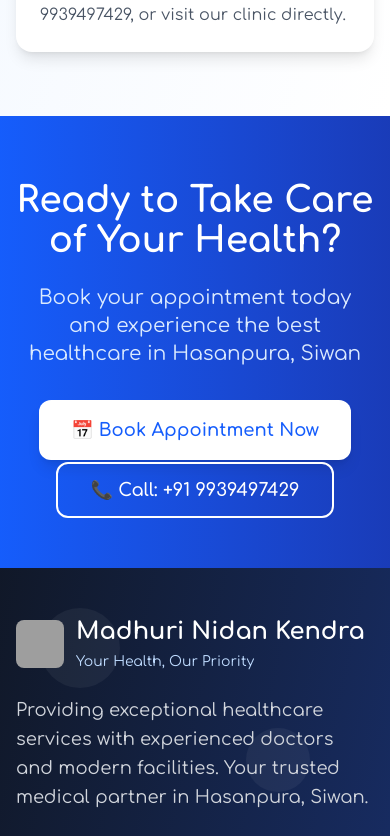
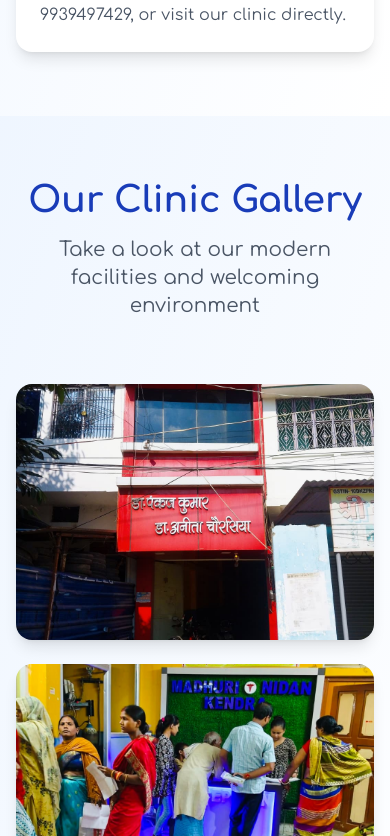
Before and after one commit to Pradyumna5777/madhuri-nidan-kendra, a React (Vite) app: page / in a window 390 px wide. Shown: the part 6668-7504 px from the top of the page. Built offline with nearby package versions, Linux system fonts and the light colour scheme; grey boxes are pictures that could not be loaded.

Commit message:
Update Home page content and design

```diff
--- a/src/pages/Home.jsx
+++ b/src/pages/Home.jsx
@@ -108,6 +108,7 @@
   const scrollRef = useRef(null);
   const [currentIndex, setCurrentIndex] = useState(0);
   const [autoPlay, setAutoPlay] = useState(true);
+  const [selectedImage, setSelectedImage] = useState(null); // Add this line
 
   // Auto-scroll testimonials
   useEffect(() => {
@@ -734,7 +735,108 @@
           </motion.div>
         </div>
       </section>
+      {/* Gallery Section */}
+      <section className="py-16 md:py-24 bg-gradient-to-br from-blue-50 to-white px-4 sm:px-6 lg:px-8">
+        <div className="max-w-7xl mx-auto">
+          <motion.div
+            initial={{ opacity: 0, y: 30 }}
+            whileInView={{ opacity: 1, y: 0 }}
+            viewport={{ once: true }}
+            transition={{ duration: 0.6 }}
+            className="text-center mb-16"
+          >
+            <h2 className="text-4xl md:text-5xl font-bold text-blue-800 mb-4">
+              Our Clinic Gallery
+            </h2>
+            <p className="text-xl text-gray-600 max-w-2xl mx-auto">
+              Take a look at our modern facilities and welcoming environment
+            </p>
+          </motion.div>
 
+          <motion.div
+            className="w-full"
+            initial="hidden"
+            whileInView="visible"
+            viewport={{ once: true, amount: 0.3 }}
+            transition={{ staggerChildren: 0.15 }}
+          >
+            <div className="grid grid-cols-1 md:grid-cols-3 gap-6">
+              {galleryImages.map((img, idx) => (
+                <motion.div
+                  key={idx}
+                  variants={fadeInUp}
+                  whileHover={{ scale: 1.05 }}
+                  className="overflow-hidden rounded-2xl shadow-lg hover:shadow-2xl transition-all duration-300 cursor-pointer"
+                  onClick={() => setSelectedImage(idx)}
+                >
+                  <img
+                    src={img}
+                    alt={`Madhuri Nidan Kendra Clinic ${idx + 1}`}
+                    className="w-full h-64 object-cover hover:scale-110 transition-transform duration-500"
+                  />
+                </motion.div>
+              ))}
+            </div>
+          </motion.div>
+        </div>
+      </section>
+
+      {/* Image Modal */}
+      <AnimatePresence>
+        {selectedImage !== null && (
+          <motion.div
+            initial={{ opacity: 0 }}
+            animate={{ opacity: 1 }}
+            exit={{ opacity: 0 }}
+            className="fixed inset-0 bg-black/90 backdrop-blur-sm z-50 flex items-center justify-center p-4"
+            onClick={() => setSelectedImage(null)}
+          >
+            <motion.div
+              initial={{ scale: 0.8, opacity: 0 }}
+              animate={{ scale: 1, opacity: 1 }}
+              exit={{ scale: 0.8, opacity: 0 }}
+              className="relative max-w-4xl max-h-full"
+              onClick={(e) => e.stopPropagation()}
+            >
+              {/* Close Button */}
+              <button
+                onClick={() => setSelectedImage(null)}
+                className="absolute -top-12 right-0 text-white text-2xl hover:text-blue-300 transition-colors"
+              >
+                ✕
+              </button>
+
+              {/* Main Image */}
+              <img
+                src={galleryImages[selectedImage]}
+                alt={`Madhuri Nidan Kendra Clinic ${selectedImage + 1}`}
+                className="w-full h-auto max-h-[80vh] object-contain rounded-lg"
+              />
+
+              {/* Navigation */}
+              <div className="flex justify-between items-center mt-4">
+                <button
+                  onClick={() => setSelectedImage(selectedImage === 0 ? galleryImages.length - 1 : selectedImage - 1)}
+                  className="bg-white/20 text-white px-4 py-2 rounded-lg hover:bg-white/30 transition-colors"
+                >
+                  ← Previous
+                </button>
+
+                <span className="text-white text-sm">
+                  {selectedImage + 1} / {galleryImages.length}
+                </span>
+
+                <button
+                  onClick={() => setSelectedImage(selectedImage === galleryImages.length - 1 ? 0 : selectedImage + 1)}
+                  className="bg-white/20 text-white px-4 py-2 rounded-lg hover:bg-white/30 transition-colors"
+                >
+                  Next →
+                </button>
+              </div>
+            </motion.div>
+          </motion.div>
+        )}
+      </AnimatePresence>
       {/* CTA Section */}
       <section className="py-16 md:py-24 bg-gradient-to-r from-blue-600 to-blue-800 px-4 sm:px-6 lg:px-8">
         <div className="max-w-4xl mx-auto text-center text-white">
```
